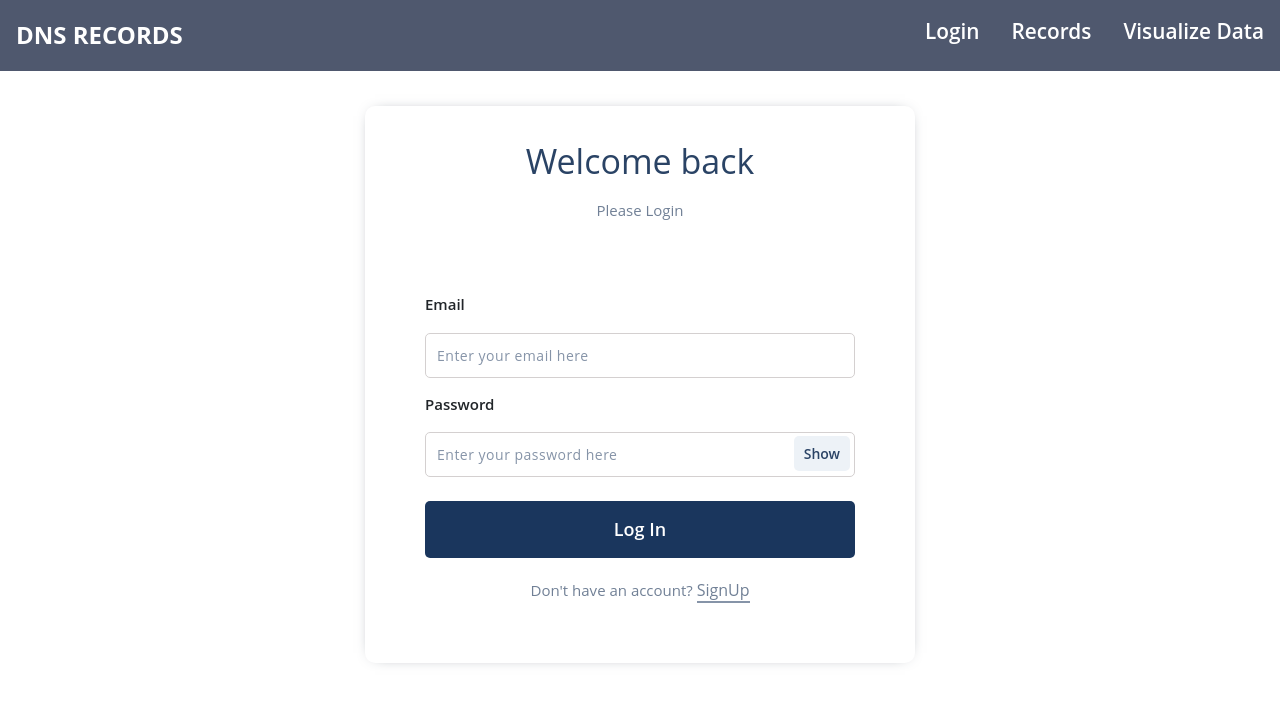
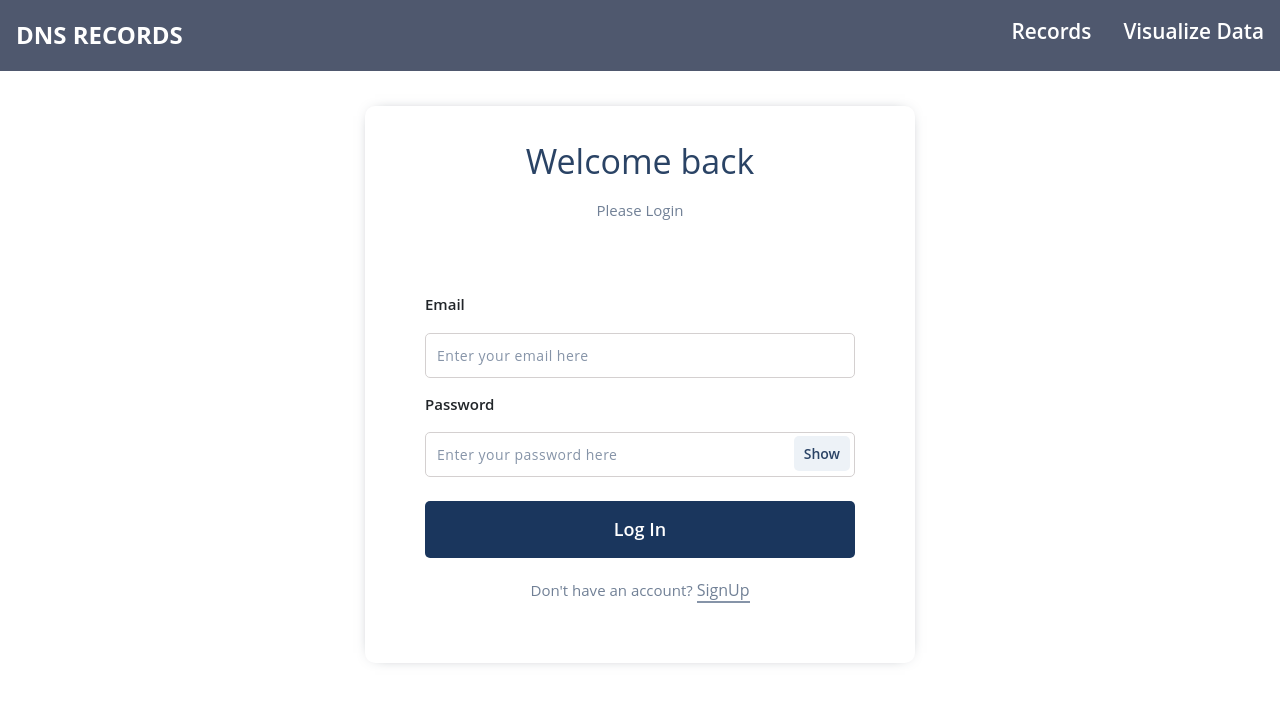
Before and after one commit to Amandev02/Assignment-Lucid, a React (Vite) app in the folder task-manager/: page / in a window 1280 px wide. Shown: the top 704 px of the page. Built offline with nearby package versions, Linux system fonts and the light colour scheme.

Commit message:
first commit

```diff
--- a/task-manager/src/components/header/Header.jsx
+++ b/task-manager/src/components/header/Header.jsx
@@ -20,7 +20,6 @@ const CustomNavbar = ({ isAuthenticated, onLogin, onLogout }) => {
       </div>
       <ul className={menuOpen ? "open" : ""}>
 
-            <li><a href="/">Login</a></li>
             <li><a href="/dns-list">Records</a></li>
             <li><a href="/distribution">Visualize Data</a></li>
 
```
